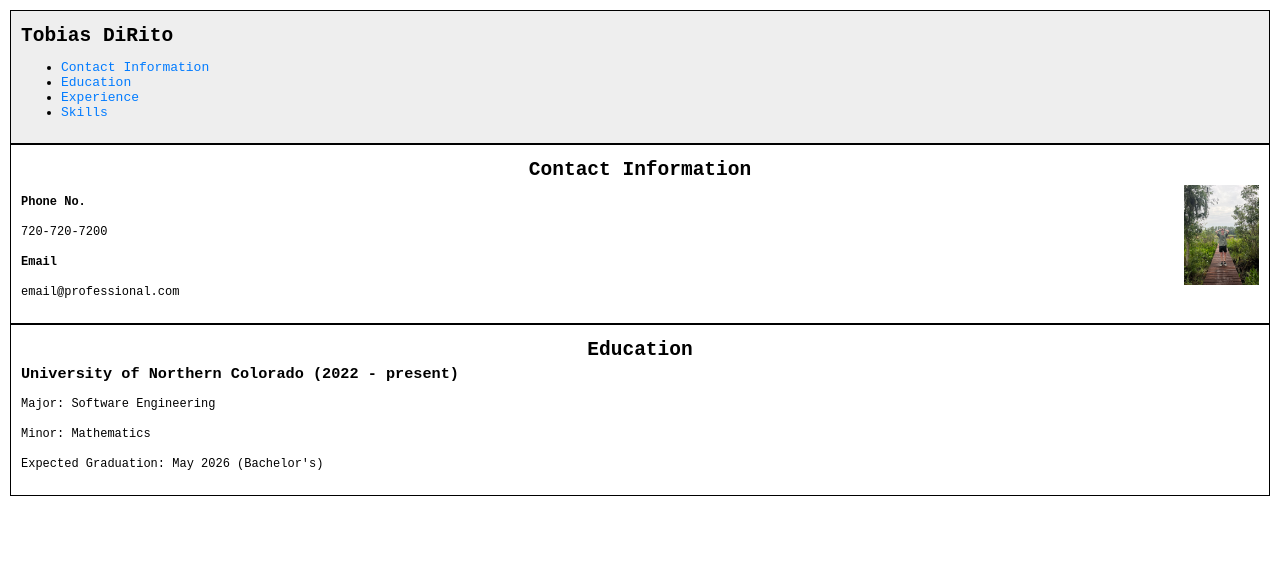
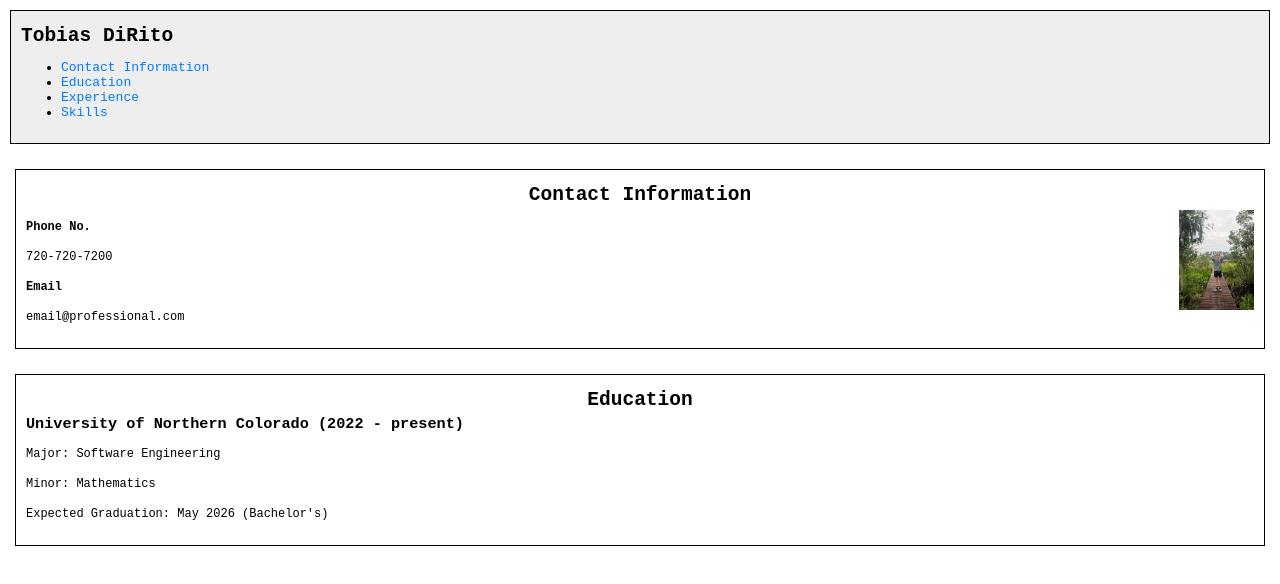
Before and after one commit to tmdirito/tmdirito.github.io, a plain HTML site: page resume/index.html in a window 1280 px wide. Drawn offline with Linux system fonts and the light colour scheme; files whose address does not match are found by name.

Commit message:
Update style.css

```diff
--- a/resume/css/style.css
+++ b/resume/css/style.css
@@ -1,6 +1,8 @@
 section{
   border: 1px solid black;
   padding: 10px;
+  margin: 5px;
+  margin-top: 25px;
       }
 .left-aligned {
   text-align: left;
```
